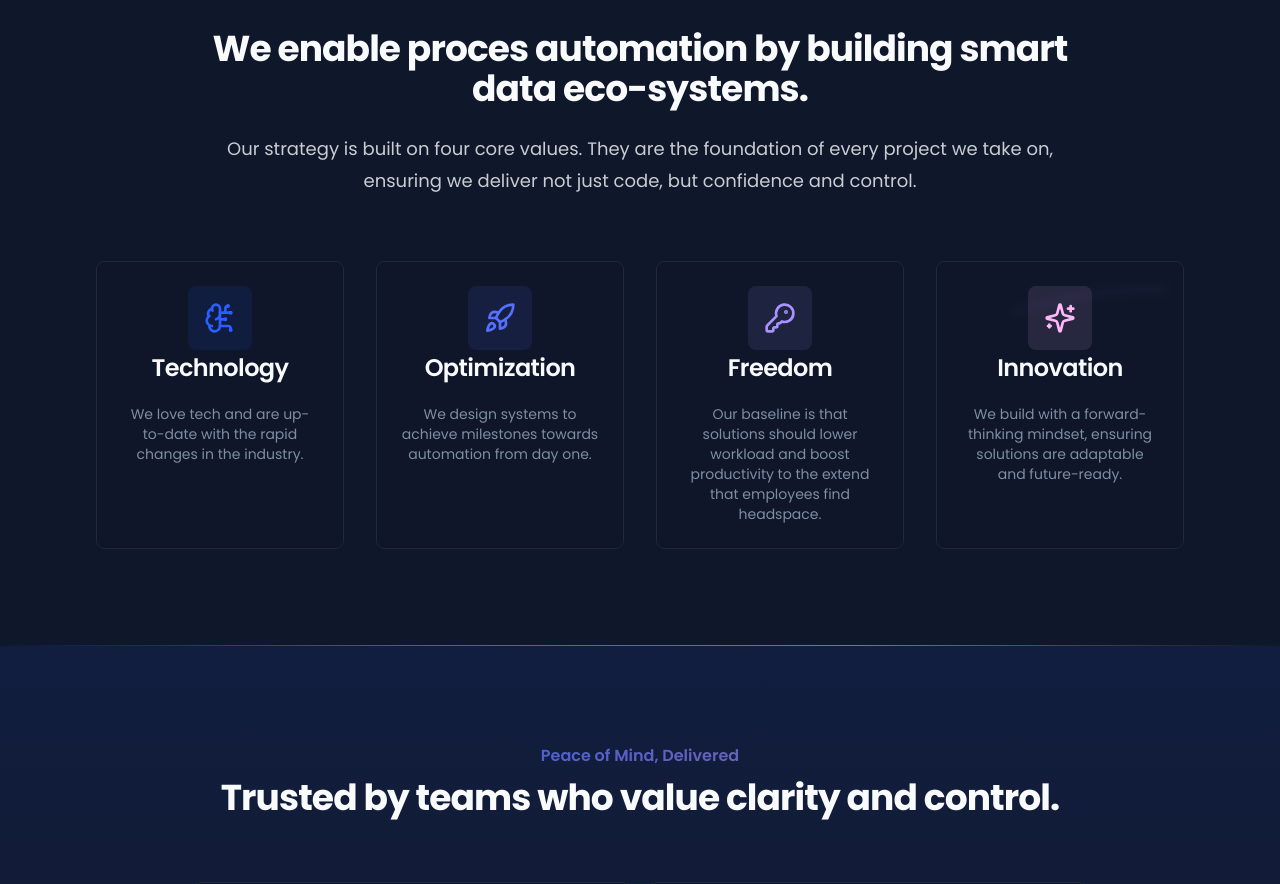
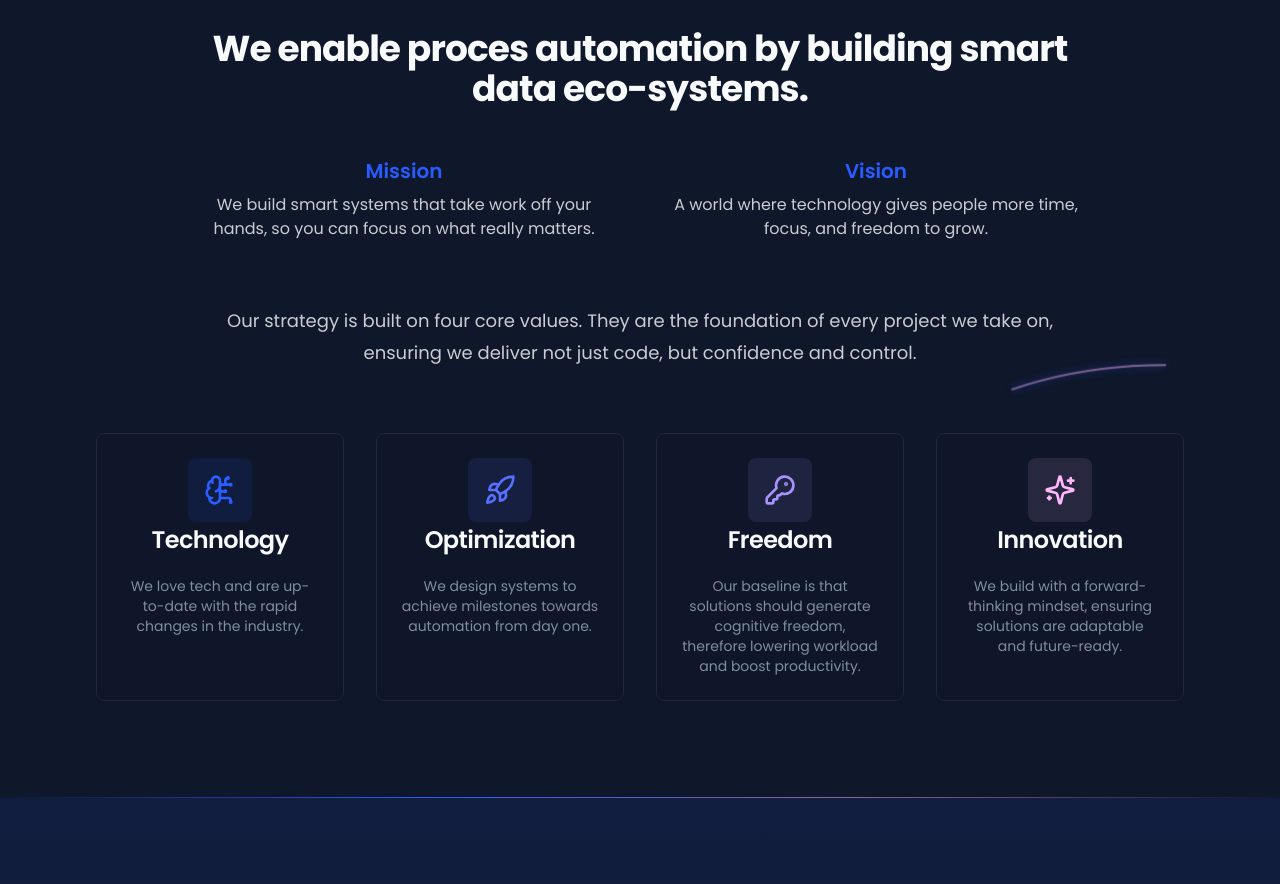
Before and after one commit to tovy-eu/tovy.eu-website, a Next.js app: page / in a window 1280 px wide. Shown: the part 1380-2264 px from the top of the page. Built offline with nearby package versions, Linux system fonts and the light colour scheme.

Commit message:
add the below to ther about part:
Mission

We build smart systems that

```diff
--- a/src/components/landing/about-section.tsx
+++ b/src/components/landing/about-section.tsx
@@ -20,7 +20,7 @@ const pillars = [
   {
     icon: <KeyRound className="h-8 w-8" />,
     title: "Freedom",
-    description: "Our baseline is that solutions should lower workload and boost productivity to the extend that employees find headspace.",
+    description: "Our baseline is that solutions should generate cognitive freedom, therefore lowering workload and boost productivity.",
     color: "#A792FF"
   },
   {
@@ -73,10 +73,29 @@ export function AboutSection() {
           <p className="mt-2 text-3xl font-bold tracking-tight sm:text-4xl">
             We enable proces automation by building smart data eco-systems.
           </p>
-          <p className="mt-6 text-lg leading-8 text-foreground/80">
+        </div>
+
+        <div className="mx-auto max-w-4xl mt-12 grid grid-cols-1 md:grid-cols-2 gap-8 md:gap-12 text-center">
+          <div>
+            <h3 className="text-xl font-semibold text-primary">Mission</h3>
+            <p className="mt-2 text-foreground/80">
+              We build smart systems that take work off your hands, so you can focus on what really matters.
+            </p>
+          </div>
+          <div>
+            <h3 className="text-xl font-semibold text-primary">Vision</h3>
+            <p className="mt-2 text-foreground/80">
+              A world where technology gives people more time, focus, and freedom to grow.
+            </p>
+          </div>
+        </div>
+
+        <div className="mx-auto max-w-4xl text-center mt-16">
+          <p className="text-lg leading-8 text-foreground/80">
             Our strategy is built on four core values. They are the foundation of every project we take on, ensuring we deliver not just code, but confidence and control.
           </p>
         </div>
+
         <div className="relative mt-16 grid grid-cols-1 md:grid-cols-2 lg:grid-cols-4 gap-8">
           {pillars.map((pillar) => (
             <Card
```
